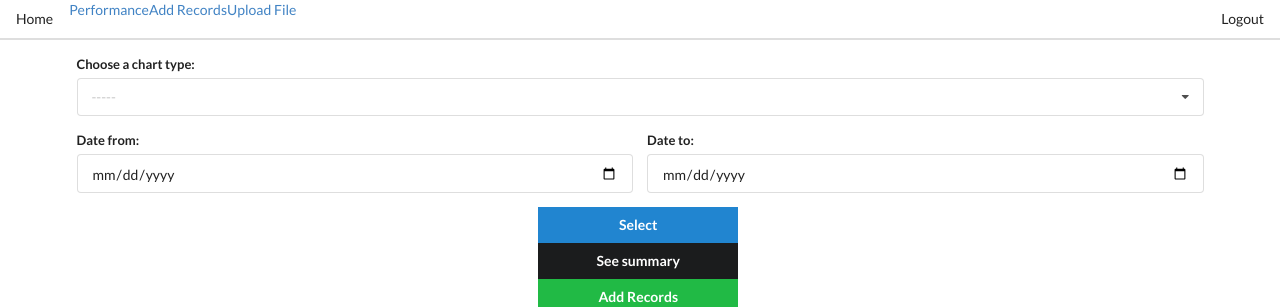
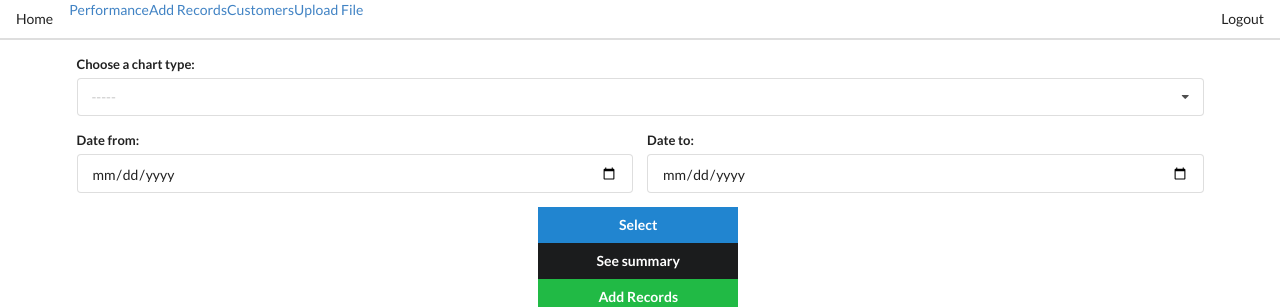
Before and after one commit to zeeshan-arif/analytics_dashboard, a Django app: template products/templates/products/main.html in a window 1280 px wide. Shown: the top 307 px of the page. Run offline with Django 3.2, Linux system fonts and the light colour scheme; the template is opened without the code that fills it: most values are stand-ins (such as "Sample title", 1, 10 or a date in 2020); some libraries are stand-ins or nearby versions.

Commit message:
updated the navbar and successfully printed graph on frontend

```diff
--- a/customers/views.py
+++ b/customers/views.py
@@ -8,7 +8,7 @@
 # Create your views here.
 
 def customer_corr_view(request):
-    df = pd.DataFrame(Customer.objects.all().values)
+    df = pd.DataFrame(Customer.objects.all().values())
     corr = round(df['budget'].corr(df['employment']), 2)
 
     plt.switch_backend('Agg')
--- a/templates/navbar.html
+++ b/templates/navbar.html
@@ -1,6 +1,7 @@
 {% url 'products:main-product-view' as path_to_performance %}
 {% url 'products:add-purchase-view' as path_to_adding_records %}
 {% url 'csvs:upload-view' as path_to_upload %}
+{% url 'customers:main-customers-view' as path_to_customers %}
 
 <div class="ui secondary pointing menu">
     <a class="item">
@@ -12,6 +13,9 @@
     <a href={{ path_to_adding_records }} class="{% if request.path == path_to_adding_records %}active{% endif %} item">
       Add Records
     </a>
+    <a href={{ path_to_customers }} class="{% if request.path == path_to_customers %}active{% endif %} item">
+      Customers
+    </a>
     <a href={{ path_to_upload }} class="{% if request.path == path_to_upload %}active{% endif %} item">
       Upload File
     </a>
```
Also changed, not shown: db.sqlite3.
